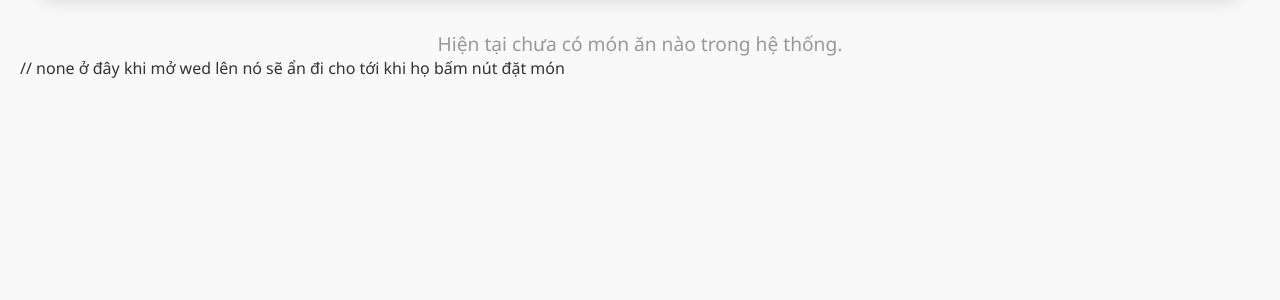
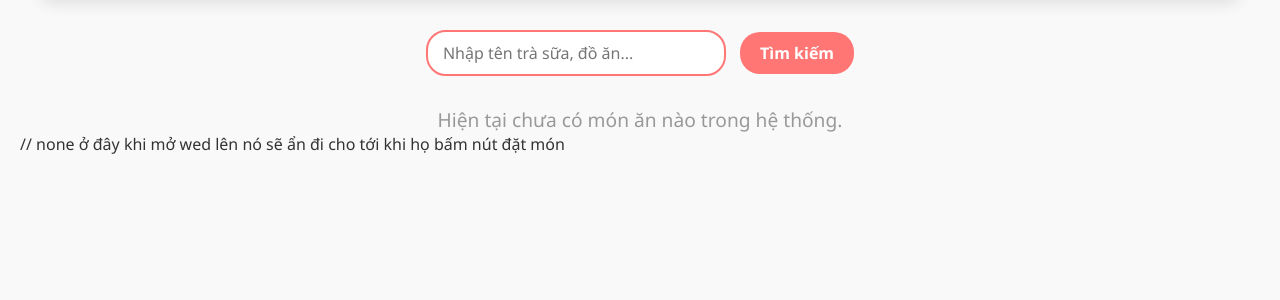
Before and after one commit to locb2404952-crypto/web_tra_sua, a PHP site: page / in a window 1280 px wide. Shown: the part 167-467 px from the top of the page. Run offline with PHP 8.4, Linux system fonts and the light colour scheme; data that the repository does not hold is empty.

Commit message:
Add files via upload

```diff
--- a/index.php
+++ b/index.php
@@ -44,6 +44,11 @@ if ($result_products && $result_products->num_rows > 0) {
         .product-price { font-size: 1.2rem; color: #e67e22; font-weight: bold; }
         .btn-order { background-color: #ff7675; color: white; border: none; padding: 8px 15px; border-radius: 20px; cursor: pointer; font-weight: bold; transition: background 0.2s; }
         .btn-order:hover { background-color: #d63031; }
+        /* === PHẦN CSS Ô TÌM KIẾM CỦA q.con === */
+        .search-container { text-align: center; margin-bottom: 30px; }
+        .search-input { padding: 10px 15px; width: 300px; border: 2px solid #ff7675; border-radius: 20px; outline: none; font-size: 1rem; }
+        .btn-search { background-color: #ff7675; color: white; border: none; padding: 10px 20px; border-radius: 20px; cursor: pointer; font-weight: bold; font-size: 1rem; margin-left: 10px; transition: background 0.2s; }
+        .btn-search:hover { background-color: #d63031; }
     </style>
 </head>
 <body>
@@ -53,6 +58,12 @@ if ($result_products && $result_products->num_rows > 0) {
         <h1>QUÁN TRÀ SỮA & ĐỒ ĂN VẶT HOMIE</h1>
         <p>Menu siêu ngon - Càng ăn càng ghiền!</p>
     </header>
+    <div class="search-container">
+        <form action="" method="GET">
+            <input type="text" class="search-input" placeholder="Nhập tên trà sữa, đồ ăn..." name="search">
+            <button type="submit" class="btn-search">Tìm kiếm</button>
+        </form>
+    </div>
 
     <?php if (!empty($menu)): ?>
         <?php foreach ($menu as $category_name => $products): ?>
```
